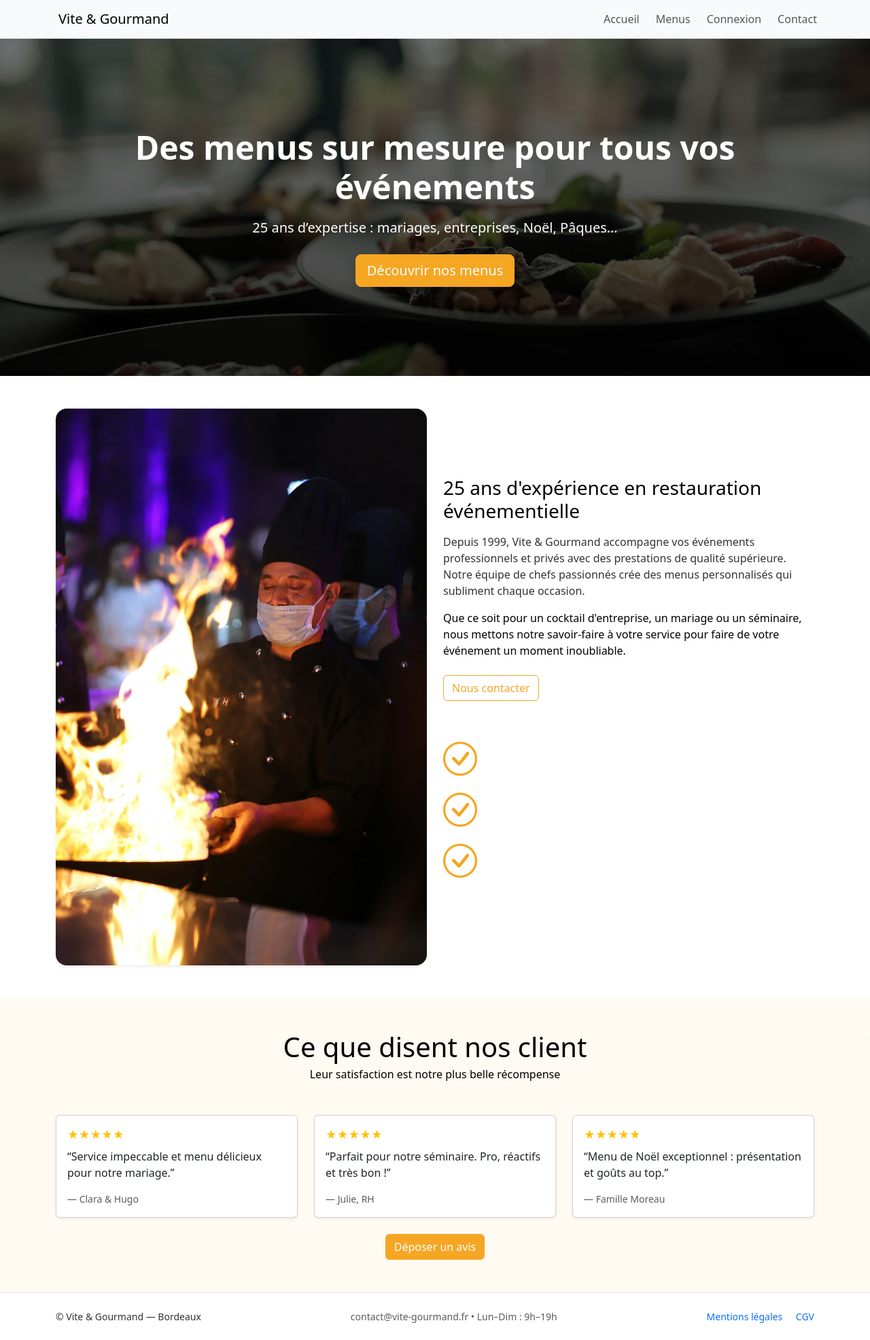
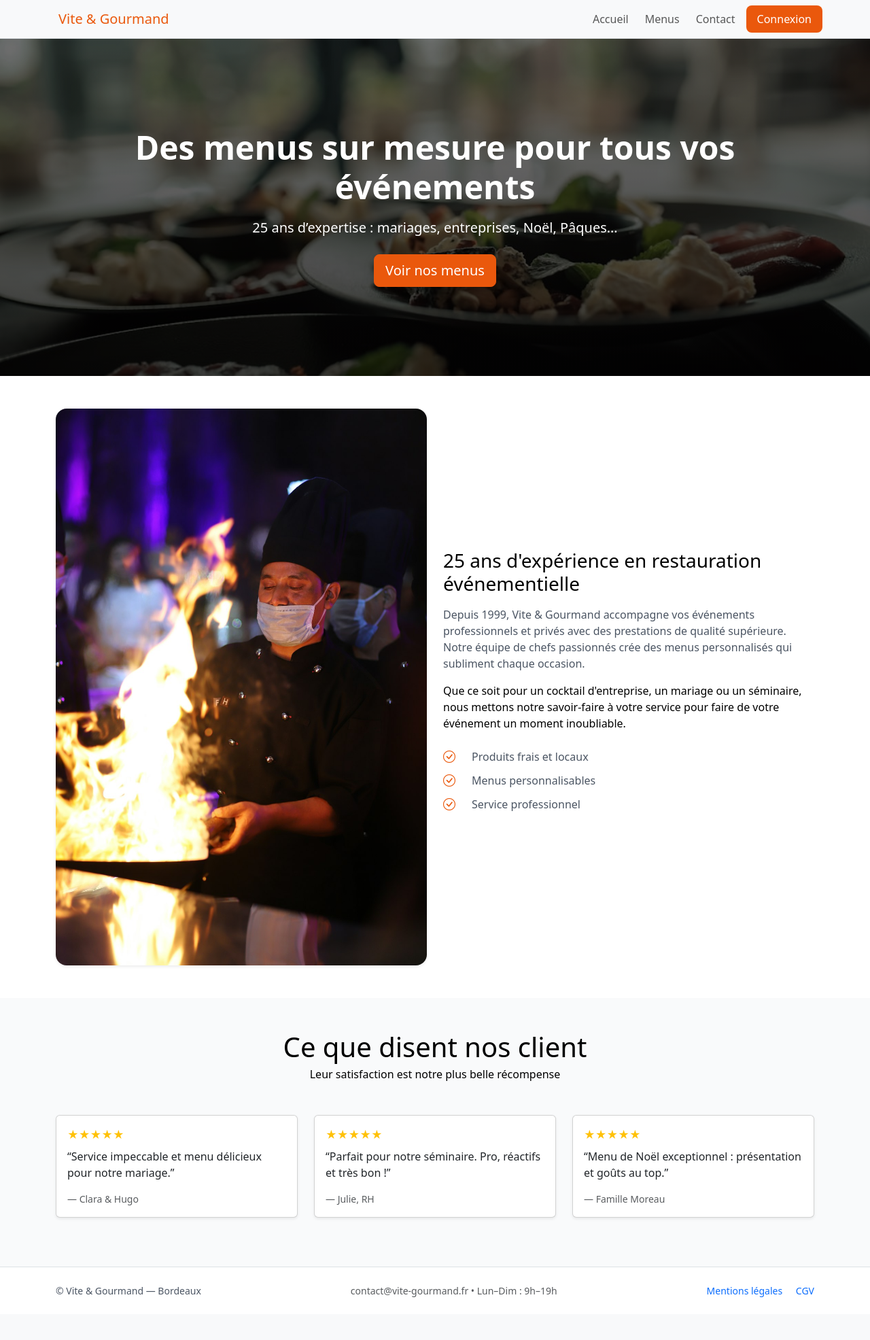
Before and after one commit to worldvcg/vite_gourmand, a PHP site: page / in a window 1280 px wide. Shown: the whole page at 68% size. After the commit the page ends 1908 px from the top, so only its background shows below. Run offline with PHP 8.4, Linux system fonts and the light colour scheme.

Commit message:
feat(home): section présentation + icônes checklist style: palette orange/gray + boutons primaires content: textes accueil MAJ

```diff
--- a/front/account.html
+++ b/front/account.html
@@ -2,7 +2,7 @@
 <meta charset="utf-8"><meta name="viewport" content="width=device-width,initial-scale=1">
 <title>Mon compte – Vite & Gourmand</title>
 <link href="https://cdn.jsdelivr.net/npm/bootstrap@5.3.3/dist/css/bootstrap.min.css" rel="stylesheet">
-<link rel="stylesheet" href="./css/style.css">
+<link rel="stylesheet" href="./css/css.css">
 </head><body>
 <header class="border-bottom bg-light">
   <nav class="navbar navbar-expand-lg container">
--- a/front/contact.html
+++ b/front/contact.html
@@ -5,7 +5,7 @@
   <meta name="viewport" content="width=device-width,initial-scale=1" />
   <title>Contact – Vite & Gourmand</title>
   <link href="https://cdn.jsdelivr.net/npm/bootstrap@5.3.3/dist/css/bootstrap.min.css" rel="stylesheet">
-  <link rel="stylesheet" href="./css/style.css">
+  <link rel="stylesheet" href="./css/css.css">
 </head>
 <body>
 <header class="border-bottom bg-light">
--- a/front/css/css.css
+++ b/front/css/css.css
@@ -1,19 +1,51 @@
+/* VARIABLES*/
 :root {
-  --vg-primary: #f5A623;
-  --vg-secondary: #81C784;
-  --vg-text: #333333;
-  --vg-bg: #FAFAFA;
+  /* ORANGES */
+  --orange-100: #FED7AA;
+  --orange-500: #F97316;
+  --orange-600: #EA580C;
+  --orange-700: #C2410C;
+  /* TEXT */
+  --gray-900: #111827;
+  --gray-700: #374151;
+  --gray-600: #4B5563;
+  --gray-500: #6B7280;
+  /* BACKGROUNDS */
+  --white: #FFFFFF;
+  --gray-50: #F9FAFB;
+  --gray-100: #F3F4F6;
+  --header-bg: #FAFAFA;
+  /* BORDERS */
+  --gray-200: #E5E7EB;
+  --gray-300: #D1D5DB;
+  /* SPECIAL */
+  --overlay-light: rgba(255, 255, 255, 0.85);
+  --overlay-dark: rgba(0, 0, 0, 0.4);
+  /* CUSTOM MAQUETTE TOKENS */
+  --vg-primary: var(--orange-600);
+  --vg-primary-hover: var(--orange-700);
+  --vg-text: var(--gray-600);
 }
 
+/* ============================
+  GLOBAL
+============================ */
 body {
   color: var(--vg-text);
+  background: var(--white);
 }
 
+/* ============================
+  BUTTONS
+============================ */
 .btn-primary {
+  background-color: var(--vg-primary) !important;
+  border-color: var(--vg-primary) !important;
   --bs-btn-bg: var(--vg-primary);
   --bs-btn-border-color: var(--vg-primary);
-  --bs-btn-hover-bg: #e08f0f;
-  --bs-btn-hover-border-color: #e08f0f;
+  --bs-btn-hover-bg: var(--vg-primary-hover);
+  --bs-btn-hover-border-color: var(--vg-primary-hover);
+  --bs-btn-hover-color: #fff;
 }
 
 .btn-outline-primary {
@@ -24,15 +56,17 @@ body {
   --bs-btn-hover-color: #fff;
 }
 
-.bg-soft {
-  background: rgba(245, 166, 35, 0.06);
+.btn:hover {
+  opacity: 0.9;
+  transform: translateY(-1px);
 }
 
-/* HERO */
+/*HERO*/
 .hero {
   min-height: 62vh;
   display: grid;
   place-items: center;
+  position: relative;
 }
 
 .hero-bg {
@@ -55,25 +89,41 @@ body {
   z-index: 1;
 }
 
-/* Bloc CTA translucide */
-.cta {
-  background: rgba(255, 255, 255, 0.85);
-  border: 1px solid rgba(0, 0, 0, 0.06);
+/* ============================
+  CHECKLIST
+============================ */
+.accent-dots {
+  list-style: none;
+  padding-left: 0;
 }
 
-/* Lien actif navbar (optionnel) */
-.nav-link.active {
-  color: var(--vg-primary) !important;
-  font-weight: 600;
-}
-
-ul {
-  list-style-type: none;
-  padding-left: 0;
-  margin-left: 0;
+.accent-dots li {
+  display: flex;
+  align-items: center;
+  gap: 8px;
+  margin-bottom: 6px;
 }
 
 .my-icon {
-  color: #F5A623; /* ton orange */
-  font-size: 50px;
+  font-size: 18px;
+  color: var(--orange-600);
+}
+
+/* ============================
+  BG SECTIONS
+============================ */
+.bg-soft {
+  background: var(--gray-50);
+}
+
+/* ============================
+  FOOTER
+============================ */
+footer {
+  background: var(--gray-100);
+  color: var(--gray-600);
+}
+
+.text-primary {
+  color: var(--vg-primary) !important;
 }/*# sourceMappingURL=css.css.map */
--- a/front/css/css.scss
+++ b/front/css/css.scss
@@ -1,19 +1,60 @@
-:root{
-  --vg-primary: #f5A623;
-  --vg-secondary: #81C784;
-  --vg-text: #333333;
-  --vg-bg: #FAFAFA;
+/* VARIABLES*/
+:root {
+  /* ORANGES */
+  --orange-100: #FED7AA;
+  --orange-500: #F97316;
+  --orange-600: #EA580C;
+  --orange-700: #C2410C;
+
+  /* TEXT */
+  --gray-900: #111827;
+  --gray-700: #374151;
+  --gray-600: #4B5563;
+  --gray-500: #6B7280;
+
+  /* BACKGROUNDS */
+  --white: #FFFFFF;
+  --gray-50: #F9FAFB;
+  --gray-100: #F3F4F6;
+  --header-bg: #FAFAFA;
+
+  /* BORDERS */
+  --gray-200: #E5E7EB;
+  --gray-300: #D1D5DB;
+
+  /* SPECIAL */
+  --overlay-light: rgba(255, 255, 255, 0.85);
+  --overlay-dark: rgba(0, 0, 0, 0.4);
+
+  /* CUSTOM MAQUETTE TOKENS */
+  --vg-primary: var(--orange-600);
+  --vg-primary-hover: var(--orange-700);
+  --vg-text: var(--gray-600);
 }
 
-body { color: var(--vg-text); }
+/* ============================
+  GLOBAL
+============================ */
+body {
+  color: var(--vg-text);
+  background: var(--white);
+}
 
 
+/* ============================
+  BUTTONS
+============================ */
 .btn-primary {
+  background-color: var(--vg-primary) !important;
+  border-color: var(--vg-primary) !important;
+
   --bs-btn-bg: var(--vg-primary);
   --bs-btn-border-color: var(--vg-primary);
-  --bs-btn-hover-bg: #e08f0f;
-  --bs-btn-hover-border-color: #e08f0f;
+  --bs-btn-hover-bg: var(--vg-primary-hover);
+  --bs-btn-hover-border-color: var(--vg-primary-hover);
+  --bs-btn-hover-color: #fff;
 }
+
 .btn-outline-primary {
   --bs-btn-color: var(--vg-primary);
   --bs-btn-border-color: var(--vg-primary);
@@ -22,37 +63,75 @@ body { color: var(--vg-text); }
   --bs-btn-hover-color: #fff;
 }
 
-.bg-soft { background: rgba(245,166,35,0.06); }
+.btn:hover {
+  opacity: 0.9;
+  transform: translateY(-1px);
+}
 
-/* HERO */
-.hero { min-height: 62vh; display: grid; place-items: center; }
+/*HERO*/
+.hero {
+  min-height: 62vh;
+  display: grid;
+  place-items: center;
+  position: relative;
+}
+
 .hero-bg {
-  position: absolute; inset: 0; width: 100%; height: 100%; object-fit: cover;
+  position: absolute;
+  inset: 0;
+  width: 100%;
+  height: 100%;
+  object-fit: cover;
   filter: brightness(0.6);
 }
+
 .hero-overlay {
-  position: absolute; inset: 0;
+  position: absolute;
+  inset: 0;
   background: linear-gradient(180deg, rgba(0,0,0,0.25), rgba(0,0,0,0.55));
 }
-.hero-content { z-index: 1; }
 
-/* Bloc CTA translucide */
-.cta {
-  background: rgba(255,255,255,0.85);
-  border: 1px solid rgba(0,0,0,0.06);
+.hero-content {
+  z-index: 1;
 }
 
-/* Lien actif navbar (optionnel) */
-.nav-link.active { color: var(--vg-primary) !important; font-weight: 600; }
 
+/* ============================
+  CHECKLIST
+============================ */
+.accent-dots {
+  list-style: none;
+  padding-left: 0;
+}
 
-ul {
-  list-style-type: none;
-  padding-left: 0;
-  margin-left: 0;
+.accent-dots li {
+  display: flex;
+  align-items: center;
+  gap: 8px;
+  margin-bottom: 6px;
 }
 
 .my-icon {
-  color: #F5A623; /* ton orange */
-  font-size: 50px;
+  font-size: 18px;
+  color: var(--orange-600);
 }
+
+
+/* ============================
+  BG SECTIONS
+============================ */
+.bg-soft {
+  background: var(--gray-50);
+}
+
+/* ============================
+  FOOTER
+============================ */
+footer {
+  background: var(--gray-100);
+  color: var(--gray-600);
+}
+
+.text-primary {
+  color: var(--vg-primary) !important;
+}
--- a/front/detail.html
+++ b/front/detail.html
@@ -5,7 +5,7 @@
   <meta name="viewport" content="width=device-width,initial-scale=1" />
   <title>Détail du menu – Vite & Gourmand</title>
   <link href="https://cdn.jsdelivr.net/npm/bootstrap@5.3.3/dist/css/bootstrap.min.css" rel="stylesheet">
-  <link rel="stylesheet" href="./css/style.css">
+  <link rel="stylesheet" href="./css/css.css">
 </head>
 <body>
 <header class="border-bottom bg-light">
--- a/front/index.html
+++ b/front/index.html
@@ -16,7 +16,7 @@
 <body>
   <header class="border-bottom bg-light">
     <nav class="navbar navbar-expand-lg container">
-      <a class="navbar-brand ms-3" href="index.html">Vite & Gourmand</a>
+      <a class="navbar-brand ms-3 text-primary" href="index.html">Vite & Gourmand</a>
       <button class="navbar-toggler" type="button" data-bs-toggle="collapse" data-bs-target="#mainNav">
         <span class="navbar-toggler-icon"></span>
       </button>
@@ -24,8 +24,8 @@
         <ul class="navbar-nav ms-auto gap-2">
           <li class="nav-item"><a class="nav-link" href="./index.html">Accueil</a></li>
           <li class="nav-item"><a class="nav-link" href="./menus.html">Menus</a></li>
-          <li class="nav-item"><a class="nav-link" href="./login.html">Connexion</a></li>
           <li class="nav-item"><a class="nav-link" href="./contact.html">Contact</a></li>
+          <li class="nav-item "><a class="nav-link btn btn-lg btn-primary px-3 py-2 text-white" href="./login.html">Connexion</a></li>
         </ul>
       </div>
     </nav>
@@ -40,7 +40,7 @@
     <div class="container position-relative hero-content text-center">
       <h1 class="display-5 fw-bold mb-3">Des menus sur mesure pour tous vos événements</h1>
       <p class="lead mb-4">25 ans d’expertise : mariages, entreprises, Noël, Pâques…</p>
-      <a href="./menus.html" class="btn btn-lg btn-primary shadow">Découvrir nos menus</a>
+      <a href="./menus.html" class="btn btn-lg btn-primary shadow">Voir nos menus</a>
     </div>
   </section>
 
@@ -59,12 +59,23 @@
           <p class="text-black mb-4">
             Que ce soit pour un cocktail d'entreprise, un mariage ou un séminaire, nous mettons notre savoir-faire à votre service pour faire de votre événement un moment inoubliable.
           </p>
-          <a href="./contact.html" class="btn btn-outline-primary mb-5">Nous contacter</a>
-          <ul class="accent-dots " aria-hidden="true">
-          <li class="bi bi-check-circle my-icon"></li>
-          <li class="bi bi-check-circle my-icon"></li>
-          <li class="bi bi-check-circle my-icon"></li>
-        </ul>
+
+
+
+       <ul class="accent-dots" aria-hidden="true">
+          <li class="d-flex align-items-center mb-2">
+            <i class="bi bi-check-circle my-icon me-3"></i>
+            <span>Produits frais et locaux</span>
+          </li>
+          <li class="d-flex align-items-center mb-2">
+            <i class="bi bi-check-circle my-icon me-3"></i>
+            <span>Menus personnalisables</span>
+          </li>
+          <li class="d-flex align-items-center mb-2">
+            <i class="bi bi-check-circle my-icon me-3"></i>
+            <span>Service professionnel</span>
+          </li>
+       </ul>
       </div>
     </div>
   </section>
@@ -103,9 +114,7 @@
           </div>
         </div>
       </div>
-      <p class="text-center mt-4 mb-0">
-        <a href="./contact.html" class="btn btn-primary">Déposer un avis</a>
-      </p>
+      <p class="text-center mt-4 mb-0"></p>
     </div>
   </section>
 
--- a/front/login.html
+++ b/front/login.html
@@ -5,7 +5,7 @@
   <meta name="viewport" content="width=device-width,initial-scale=1" />
   <title>Connexion – Vite & Gourmand</title>
   <link href="https://cdn.jsdelivr.net/npm/bootstrap@5.3.3/dist/css/bootstrap.min.css" rel="stylesheet">
-  <link rel="stylesheet" href="./css/style.css">
+  <link rel="stylesheet" href="./css/css.css">
 </head>
 <body>
 <header class="border-bottom bg-light">
--- a/front/menus.html
+++ b/front/menus.html
@@ -5,7 +5,7 @@
   <meta name="viewport" content="width=device-width,initial-scale=1" />
   <title>Menus – Vite & Gourmand</title>
   <link href="https://cdn.jsdelivr.net/npm/bootstrap@5.3.3/dist/css/bootstrap.min.css" rel="stylesheet">
-  <link rel="stylesheet" href="./css/style.css">
+  <link rel="stylesheet" href="./css/css.css">
 </head>
 <body>
 <header class="border-bottom bg-light">
--- a/front/order.html
+++ b/front/order.html
@@ -5,7 +5,7 @@
   <meta name="viewport" content="width=device-width,initial-scale=1" />
   <title>Commander – Vite & Gourmand</title>
   <link href="https://cdn.jsdelivr.net/npm/bootstrap@5.3.3/dist/css/bootstrap.min.css" rel="stylesheet">
-  <link rel="stylesheet" href="./css/style.css">
+  <link rel="stylesheet" href="./css/css.css">
 </head>
 <body>
 <header class="border-bottom bg-light">
```
Also changed, not shown: 1 other file.
